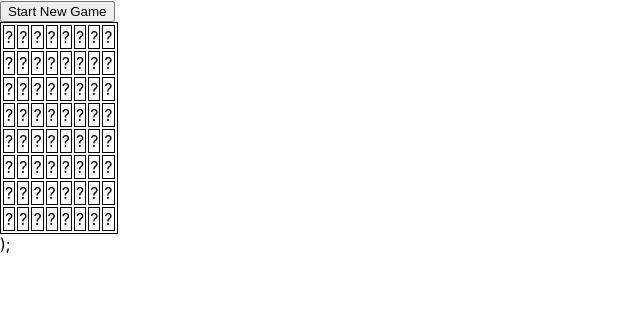
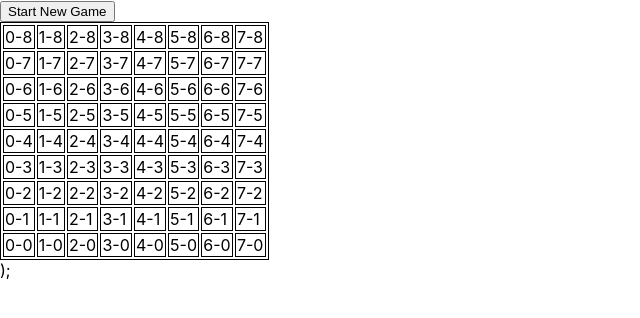
Before and after one commit to SantoHerrera/chess, a Vue app: page / in a window 1280 px wide. Both pictures are taken after a click on the button "Start New Game". Shown: the top 318 px of the page, without its empty margins (0-640 px from the left). Built offline with nearby package versions, Linux system fonts and the light colour scheme.

Commit message:
deleted a lot of stuff, changed some small stuff inside tableRows function

```diff
--- a/src/board.js
+++ b/src/board.js
@@ -17,12 +17,12 @@ export default class Board extends Component {
         }
     }
 
+
+
     getBoardReady = () => {
-        this.createNestedArray(8, 8);
+        this.createNestedArray(8, 9);
 
     };
-
-
 
     createNestedArray = (x, y) => {
         //x is how many arrays
@@ -34,56 +34,61 @@ export default class Board extends Component {
         //[{}, {}],
         //[{}, {}]
         //]
-        let countBombs = 0;
-        let idsOfBombsHere = [];
 
         let nestedArray = [];
-        for (let i = 0; i < x; i++) {
+
+        for (let i = 0; i < y; i++) {
             nestedArray.push([]);
-            for (let j = 0; j < y; j++) {
+            for (let j = 0; j < x; j++) {
                 //true represents bomb
 
                 //keeps track of trues count && the ids
 
                 //information of individual cell
                 nestedArray[i][j] = {
-                    screen: "?",
+                    screen: `${j}-${i}`,
 
                     hasBeenClicked: false,
                     nearbyBombs: 0,
-                    id: `${i}-${j}`,
+                    id: `${j}-${i}`,
                     wasrightClicked: false
                 };
             }
         }
 
-        for (let i = 0; i < idsOfBombsHere.length; i++) {
-            //increments all nearby cells if its a bomb
-            this.allNearbyCells(nestedArray, idsOfBombsHere[i], (bomb) => { bomb.nearbyBombs++ })
-        }
+        nestedArray.reverse()
+
 
         this.setState({
             //keeps track of board and some bomb info
             board: nestedArray,
-            bombsOnBoard: countBombs,
-            idsOfBombs: idsOfBombsHere,
-            firstClick: true,
-            bombsDiscovered: 0,
-            bombsDiscoveredVerified: 0
+            firstClick: true
         })
     }
 
-    //for every item in array creates cell
-    //[[],creates row from array
-    //[{randomObj}], creates cell from randomObj
-    //[{}, {}, {}] row with 3 cells
+    cellClick = (e) => {
+
+        console.log(e.target.id)
+    }
+
+
+    handleRightClick(e) {
+        //stops menu that pops up when right clicked
+        e.preventDefault();
+        console.log("right click")
+    }
+
+
     tablerows = (nestedArray) => {
-        if (!this.state.board) { return; }//if a board already exist return
+        if (!this.state.board) { return; }//if a board already exists in state return
+
         return nestedArray.map((rows, x) => {
-            let row = rows.map((cell, y) => <td id={`${x}-${y}`} onClick={(e) => { this.cellClick(e); }} onContextMenu={(e) => this.handleRightClick(e)}>
-                {/*if is hasnt been clicked display a question mark, else deplending on the situation display some kind of logic */}
-                {this.state.board[x][y].screen}
-            </td>);
+
+            let row = rows.map((cell, y) =>
+                <td id={nestedArray[x][y].id} onClick={(e) => { this.cellClick(e); }} onContextMenu={(e) => this.handleRightClick(e)}>
+                    {nestedArray[x][y].screen}
+                </td>);
+
             return (
                 <tr>
                     {row}
@@ -92,27 +97,6 @@ export default class Board extends Component {
         });
     }
 
-    //////////////////////////////////////////////////////////////////////////
-    //      Some helper functions
-    /////////////////////////////////////////////////////////////////////////
-
-    allNearbyCells(board, stringId, fn) {
-        let Id = this.stringToId(stringId);
-
-        const x = Id[0];
-        const y = Id[1];
-
-        for (let i = x - 1; i <= x + 1; i++) {
-            for (let j = y - 1; j <= y + 1; j++) {
-                //if it dont exist, move on
-                if (!board[i] || !board[i][j]) { continue; }
-                //dont put the box you clicked on the array of ids that represent the surrounding ids
-                if (i === x && j === y) { continue; }
-
-                fn(board[i][j]);
-            }
-        }
-    }
 
     changeCellScreen(currentBoard, id) {
 
@@ -148,120 +132,6 @@ export default class Board extends Component {
     }
 
 
-
-
-
-    cellClick = (e) => {
-
-        let newBoard = this.state.board;
-
-
-        //makes cell unclickable
-        this.getCell(newBoard, e.target.id, (cell) => { cell.hasBeenClicked = true; })
-
-        this.changeCellScreen(newBoard, e.target.id);
-
-        this.setState({
-            board: newBoard,
-            firstClick: false
-        });
-    }
-
-    //all this functions really does is mark and unmarks a cell from ? to m, and keeps count if you marked a bombs successfully
-    handleRightClick(e) {
-        //stops menu that pops up when right clicked
-        e.preventDefault();
-
-        console.log("right click")
-
-        let newBoard = this.state.board;
-        let cellClicked = this.getCell(newBoard, e.target.id)
-
-        if (cellClicked.hasBeenClicked) { return; }
-        //so you can mark and unmark cell
-        cellClicked.wasrightClicked = !cellClicked.wasrightClicked;
-
-        if (cellClicked.wasrightClicked) {
-            cellClicked.screen = "M";
-            //keeps track of bombs marked
-            this.setState(prevState => { return { bombsDiscovered: prevState.bombsDiscovered + 1 } });
-            //if you marked a cell that really was a bomb, increment counter
-            if (cellClicked.isBomb) {
-                this.setState(prevState => { return { bombsDiscoveredVerified: prevState.bombsDiscoveredVerified + 1 } });
-            }
-        } else {
-            cellClicked.screen = '?';
-            //keeps track of bombs marked
-            this.setState(prevState => {
-                return {
-                    bombsDiscovered: prevState.bombsDiscovered - 1
-                }
-            })
-            if (cellClicked.isBomb) {
-                this.setState(prevState => { return { bombsDiscoveredVerified: prevState.bombsDiscoveredVerified - 1 } })
-            }
-        }
-
-        this.setState({
-            board: newBoard
-        }, () => {
-            this.checkWin();
-        })
-    }
-
-    ///////////////////////////////////////////////
-    //////  main
-    ///////////////////////////////////////////////
-
-    removeBomb(newBoard, cellID) {
-        //makes the cell bomb false
-        this.getCell(newBoard, cellID, (cell) => { cell.isBomb = false });
-        //keeps count of nearby bombs of surrounding cells
-        this.allNearbyCells(newBoard, cellID, (cell) => { cell.nearbyBombs-- })
-    }
-
-    fixFirstClickBomb(cellID) {
-        let newBoard = this.state.board;
-
-        let newidsOfBombs = this.state.idsOfBombs;
-
-        let bombsRemoved = [];
-        //cell clicked
-        this.getCell(newBoard, cellID, (cell) => {
-            if (cell.isBomb) {
-                this.removeBomb(newBoard, cell.id);
-
-                bombsRemoved.push(cellID)
-            }
-        })
-
-        this.allNearbyCells(newBoard, cellID, (cell) => {
-            if (cell.isBomb) {
-                this.removeBomb(newBoard, cell.id);
-
-                bombsRemoved.push(cell.id)
-            }
-        })
-
-        //substract bombsRemoved array from newIdsOfBombs
-        //ex. arr1 = [1, 2, 3, 4], arr2 = [1, 3] //makes it so arr1 = [2, 4]
-        newidsOfBombs = newidsOfBombs.filter((item) =>
-            !bombsRemoved.includes(item)
-        )
-
-        this.setState({
-            board: newBoard,
-            idsOfBombs: newidsOfBombs,
-            bombsOnBoard: newidsOfBombs.length
-        })
-    };
-
-    checkWin() {
-        if (this.state.bombsOnBoard === this.state.bombsDiscoveredVerified) {
-            alert('youve kinda won')
-        }
-    }
-
     render() {
         return (
             <div>
```
